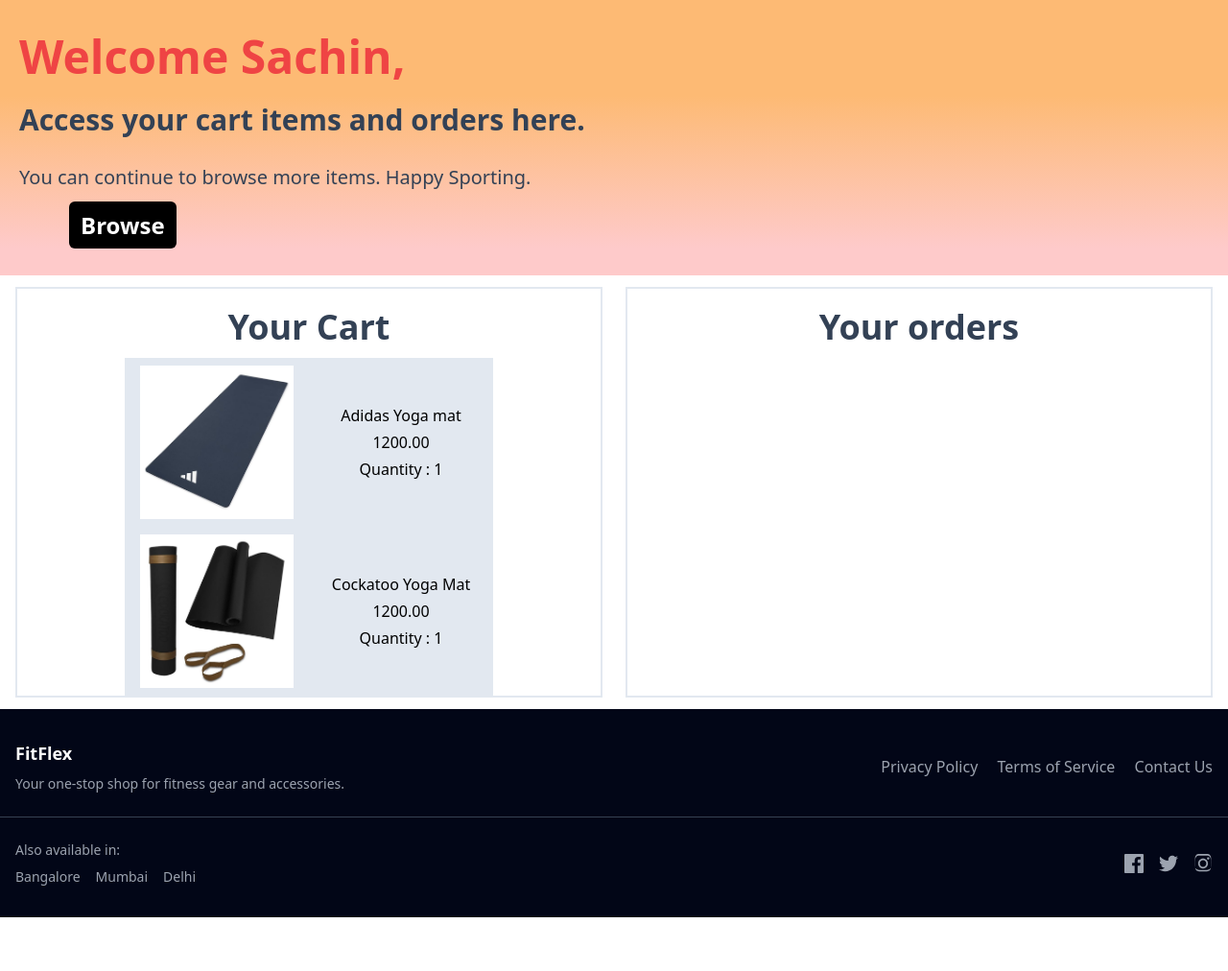
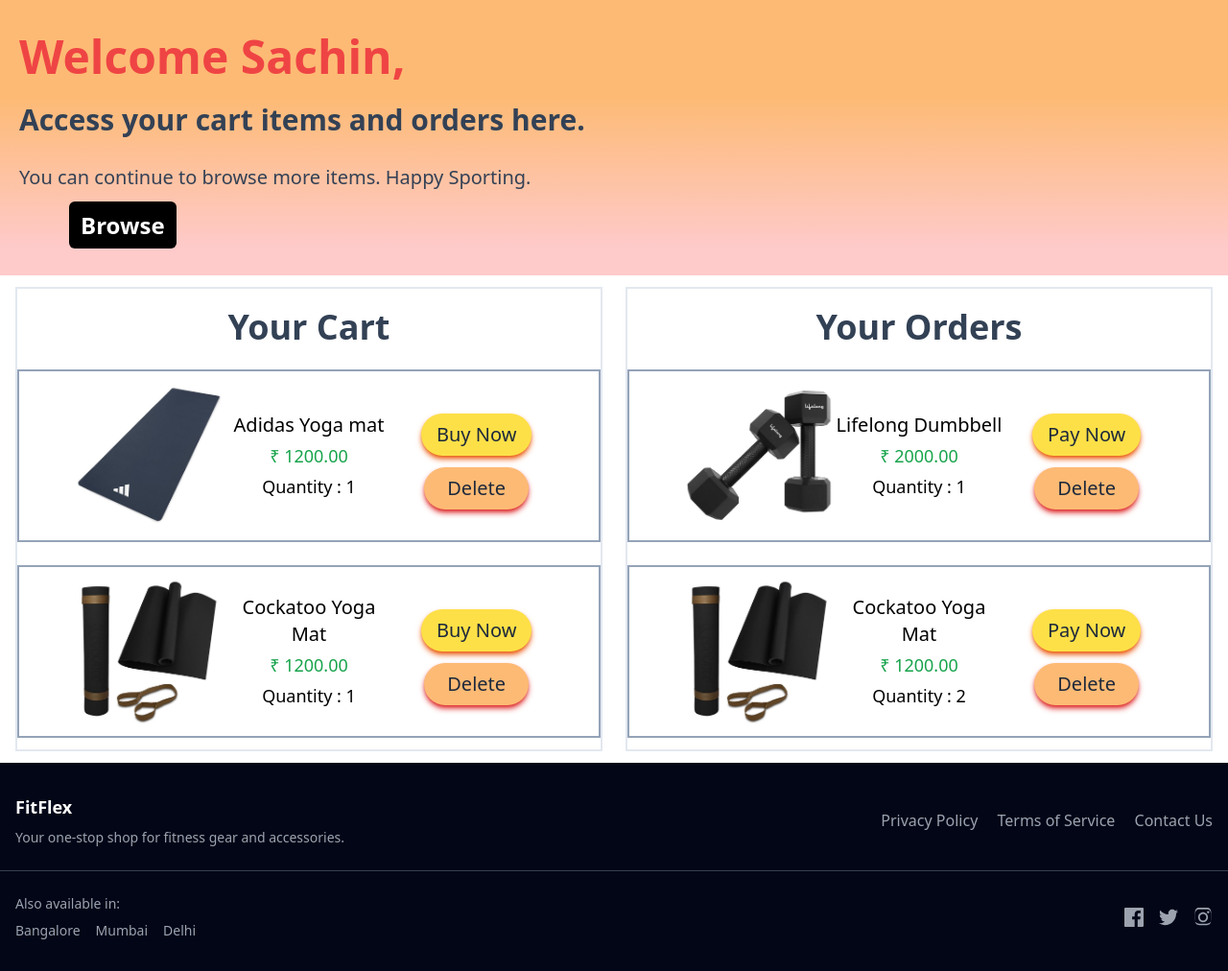
Before and after one commit to chriswilder3/FitFlex, a Django app: page /users/dashboard/ in a window 1280 px wide. Shown: the part 81-1093 px from the top of the page at 96% size. Before the commit the page ends 1037 px from the top, so only its background shows below. Run offline with Django 5.2, Linux system fonts and the light colour scheme; a user stored in the database is signed in; data comes from the database, SQL or seed files in the repository; both versions use the stored data as it was after the commit; some libraries are stand-ins or nearby versions.

Commit message:
completed add cart, order logic

```diff
--- a/users/templates/dashboard.html
+++ b/users/templates/dashboard.html
@@ -46,13 +46,34 @@
             <!-- Notice Another variable cart we imported -->
             <div class="userCart pt-3 flex flex-col items-center justify-evenly">
                 {% for cartItem, quantity in cart %}
-                    <div class="grid grid-cols-2 bg-slate-200">
+                    <div class="grid grid-cols-3 my-3 border-2 border-slate-400 px-10">
                         <img class ="w-35 h-44 mx-2 p-2" src="{{ cartItem.image.url }}" alt="">
                         <div class=" self-center">
-                            <p class="my-1"> {{ cartItem.name }} </p>
-                            <p class="my-1"> {{ cartItem.price }} </p>
-                            <p class="my-1"> Quantity : {{ quantity }}</p>
-                            <a href="buy"></a>
+                            <p class="my-1 text-xl font-medium"> {{ cartItem.name }} </p>
+                            <p class="my-1 text-lg text-green-600 font-medium"> &#x20B9  {{ cartItem.price }} </p>
+                            <p class="my-1 text-lg font-medium "> Quantity : {{ quantity }}</p>
+                        </div>
+                        <div class="self-center">
+                            <!-- Futher We can add these elements to orders to buy -->
+                            <!-- Form to Buy -->
+                            <form action="/users/dashboard/" method="post">
+                                {% csrf_token %}
+                                <input type="hidden" name="itemId" value="{{ cartItem.id }}">
+                                <button type="submit" name="cartOrBuy" value="buy" class="addCartBtn flex-none bg-yellow-300 shadow-md shadow-orange-600 transition delay-75 hover:bg-red-400
+                                hover:scale-105 hover:text-white text-slate-800 text-xl px-4 py-2 mt-3 rounded-full" >
+                                Buy Now
+                                </button>
+                            </form>
+
+                            <!-- Since the forms wont accept Delete, We can Keep the
+                            Button here. And Do a deletion request using JS Async -->
+
+                            <button type="submit" name="delete" value="{{ cartItem.id }}" class="buyBtn flex-none bg-orange-300 shadow-md shadow-red-600 transition delay-75 hover:bg-orange-400
+                                hover:scale-105 hover:text-white text-slate-800 text-xl px-6 py-2 mt-3 rounded-full" >
+                                Delete
+                            </button>
+
+
                         </div>
                     </div>
                 {% endfor %}
@@ -65,26 +86,52 @@
 
     <!-- ITEM ORDERS  -->
 
-        <div class="border-2 border-slate-200">
+    <div class="border-2 border-slate-200">
         <h3 class=" text-4xl px-5 pt-5  text-slate-700 font-bold ">
-            Your orders
+            Your Orders
         </h3>
+        {% if user.cart %}
 
-        {% if user.orders %}
             <!-- Notice Another variable cart we imported -->
-            <div class="userCart pt-3 flex flex-col">
-                {% for cartItem in cart %}
-                <p> {{ cartItem.name}} </p>
-                <p> {{cartItem.price}} </p>
+            <div class="userCart pt-3 flex flex-col items-center justify-evenly">
+                {% for cartItem, quantity in orders %}
+                    <div class="grid grid-cols-3 my-3 border-2 border-slate-400 px-10">
+                        <img class ="w-35 h-44 mx-2 p-2" src="{{ cartItem.image.url }}" alt="">
+                        <div class=" self-center">
+                            <p class="my-1 text-xl font-medium"> {{ cartItem.name }} </p>
+                            <p class="my-1 text-lg text-green-600 font-medium"> &#x20B9  {{ cartItem.price }} </p>
+                            <p class="my-1 text-lg font-medium "> Quantity : {{ quantity }}</p>
+                        </div>
+                        <div class="self-center">
+                            <!-- Futher We can add these elements to orders to buy -->
+                            <!-- Form to Buy -->
+                            <form action="#">
+                                {% csrf_token %}
+                                <input type="hidden" name="itemId" value="{{ cartItem.id }}">
+                                <button type="submit" name="cartOrBuy" value="buy" class="addCartBtn flex-none bg-yellow-300 shadow-md shadow-orange-600 transition delay-75 hover:bg-red-400
+                                hover:scale-105 hover:text-white text-slate-800 text-xl px-4 py-2 mt-3 rounded-full" >
+                                Pay Now
+                                </button>
+                            </form>
 
+                            <!-- Since the forms wont accept Delete, We can Keep the
+                            Button here. And Do a deletion request using JS Async -->
+
+                            <button type="submit" name="delete" value="{{ cartItem.id }}" class="buyBtn flex-none bg-orange-300 shadow-md shadow-red-600 transition delay-75 hover:bg-orange-400
+                                hover:scale-105 hover:text-white text-slate-800 text-xl px-6 py-2 mt-3 rounded-full" >
+                                Delete
+                            </button>
+
+
+                        </div>
+                    </div>
                 {% endfor %}
             </div>
 
         {% else %}
             <p class="pt-3"> Sorry <i class="fas fa-frown"></i>! no items in your cart to show </p>
         {% endif %}
-        </div>
+    </div>
 
-
-    </div>
+</div>
 {% endblock %}
--- a/users/views.py
+++ b/users/views.py
@@ -338,22 +338,34 @@
             itemId = request.POST.get('itemId', None)
             print(cartOrBuy)
             if cartOrBuy == 'buy':
-                if initialOrders == None:
-                    dbUser.orders = {itemId : 1}
-                    dbUser.save()
+                if itemId not in initialOrders:
+                    if initialOrders:
+                        ordersdict = dbUser.orders
+                        ordersdict[itemId] =  1
+                        dbUser.orders = ordersdict
+                        dbUser.save()
+                    else:
+                        dbUser.orders = {itemId : 1}
+                        dbUser.save()
                 else:
                     ordersdict = dbUser.orders
                     ordersdict[itemId] = ordersdict[itemId] + 1
-                    dbUser.update(  orders = ordersdict)
+                    dbUser.orders = ordersdict
                     dbUser.save()
             else:
-                if initialCart == None:
-                    dbUser.cart = {itemId : 1}
-                    dbUser.save()
+                if itemId not in initialCart :
+                    if initialCart:
+                        cartdict = dbUser.cart
+                        cartdict[itemId] = 1
+                        dbUser.cart = cartdict
+                        dbUser.save()
+                    else:
+                        dbUser.cart = {itemId : 1}
+                        dbUser.save()
                 else:
                     cartdict = dbUser.cart
                     cartdict[itemId] = cartdict[itemId] + 1
-                    dbUser.update(  cart = cartdict)
+                    dbUser.cart = cartdict
                     dbUser.save()
 
             # Now that we added the items, We need to render them
```
Also changed, not shown: db.sqlite3.
